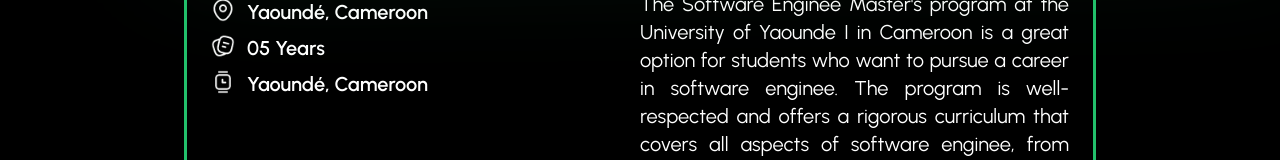
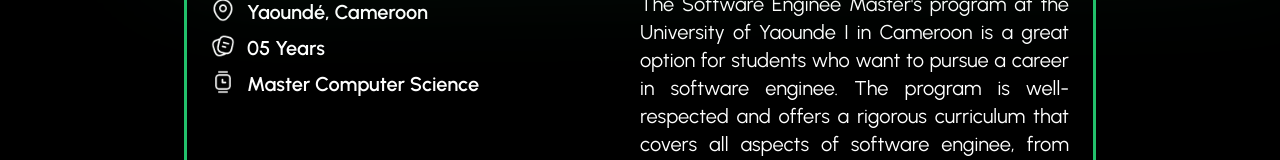
Before and after one commit to gouraintite/Rainsong, a React (Vite) app: page / in a window 1280 px wide. Shown: the part 1114-1274 px from the top of the page. Built offline with nearby package versions, Linux system fonts and the light colour scheme.

Commit message:
switch to dev to visualize

```diff
--- a/src/components/journey.jsx
+++ b/src/components/journey.jsx
@@ -90,7 +90,7 @@ const Journey = () => {
                         <div className='flex my-2 '>
                             <img src={watch} alt="" className='h-6' />
                             <div className='ml-3'>
-                                Yaoundé, Cameroon
+                                Master Computer Science
                             </div>
                         </div>
                         <div className='flex bg-primary/20 backdrop-blur-2xl w-fit lg:mt-20 mb-6 p-3 rounded-xl cursor-pointer transition-all hover:scale-95 duration-200 ease-in-out'>
--- a/src/components/welcome.jsx
+++ b/src/components/welcome.jsx
@@ -31,7 +31,7 @@ const Welcome = () => {
                         </p>
                     </div>
                 </div>
-                <div className='lg:w-1/2 w-2/3 flex justify-center z-0 lg:relative  absolute'>
+                <div className='lg:w-1/2 w-2/3 flex justify-center z-0 lg:relative absolute'>
                     <div className='lg:ml-4 w-full shadow-2xl shadow-primary rounded-full overflow-hidden lg:border-[15px] border-[5px] border-primary '>
                         <img src={me} alt="my picture" className='w-full shadow-xl' />
                     </div>
```
